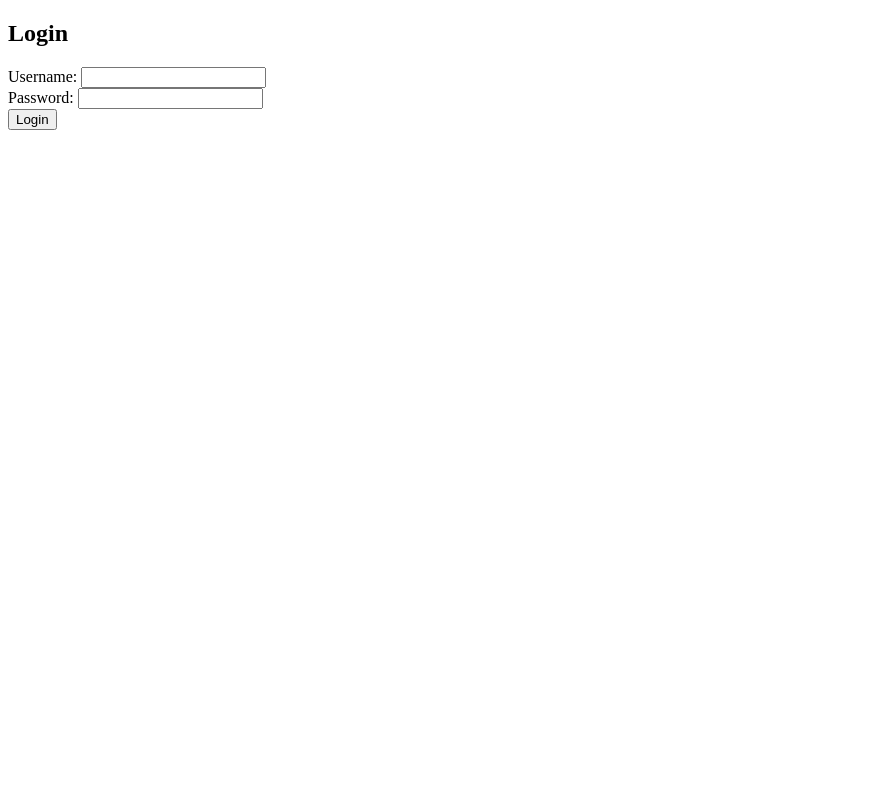
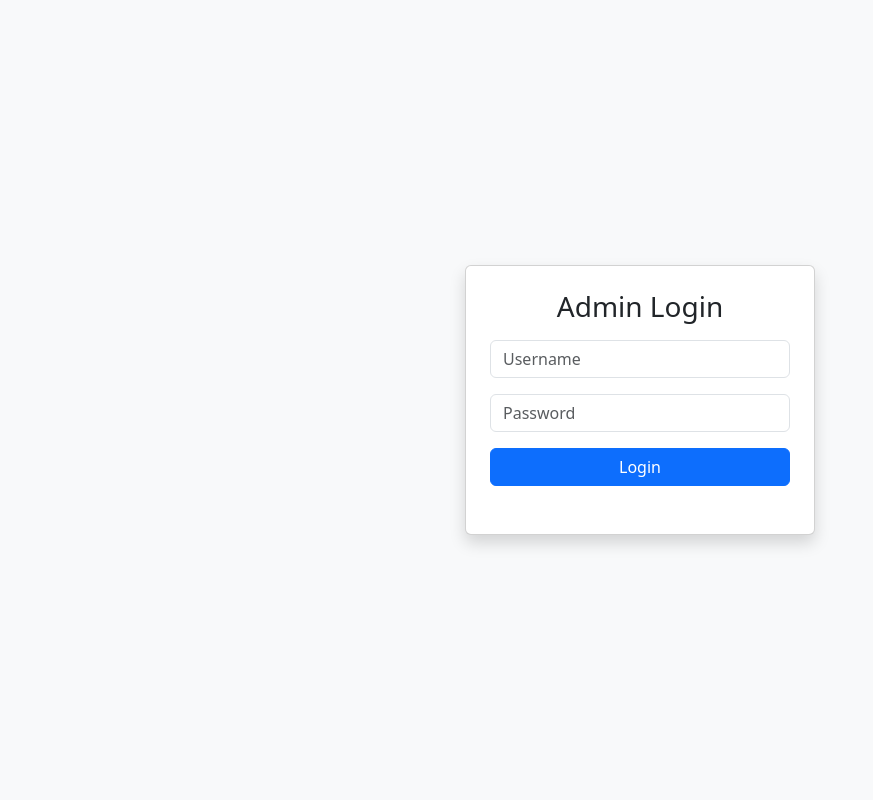
Before and after one commit to inv-athul-krishna-s/Task1-php-School-Management, a PHP site: page / in a window 1280 px wide. Shown: the whole page, without its empty margins (0-873 px from the left). Run offline with PHP 8.4, Linux system fonts and the light colour scheme.

Commit message:
admin authentication

```diff
--- a/index.php
+++ b/index.php
@@ -38,16 +38,22 @@ if ($_SERVER['REQUEST_METHOD'] === 'POST') {
 <!DOCTYPE html>
 <html>
 <head>
-    <title>Admin Login</title>
+    <title>Login (Bootstrap)</title>
+    <link href="https://cdn.jsdelivr.net/npm/bootstrap@5.3.0/dist/css/bootstrap.min.css" rel="stylesheet">
 </head>
-<body>
-<h2>Login</h2>
-<form method="POST" action="">
-    Username: <input type="text" name="username" required><br>
-    Password: <input type="password" name="password" required><br>
-    <button type="submit" <?php if($blocked) echo 'disabled'; ?>>Login</button>
-</form>
-
-<p style="color:red;"><?php echo $error; ?></p>
+<body class="bg-light d-flex justify-content-center align-items-center vh-100">
+<div class="card shadow p-4" style="width: 350px;">
+    <h3 class="text-center mb-3">Admin Login</h3>
+    <form method="POST">
+        <div class="mb-3">
+            <input type="text" name="username" class="form-control" placeholder="Username" required>
+        </div>
+        <div class="mb-3">
+            <input type="password" name="password" class="form-control" placeholder="Password" required>
+        </div>
+        <button type="submit" class="btn btn-primary w-100">Login</button>
+    </form>
+    <p class="text-danger text-center mt-2"><?php echo $error; ?></p>
+</div>
 </body>
 </html>
```
